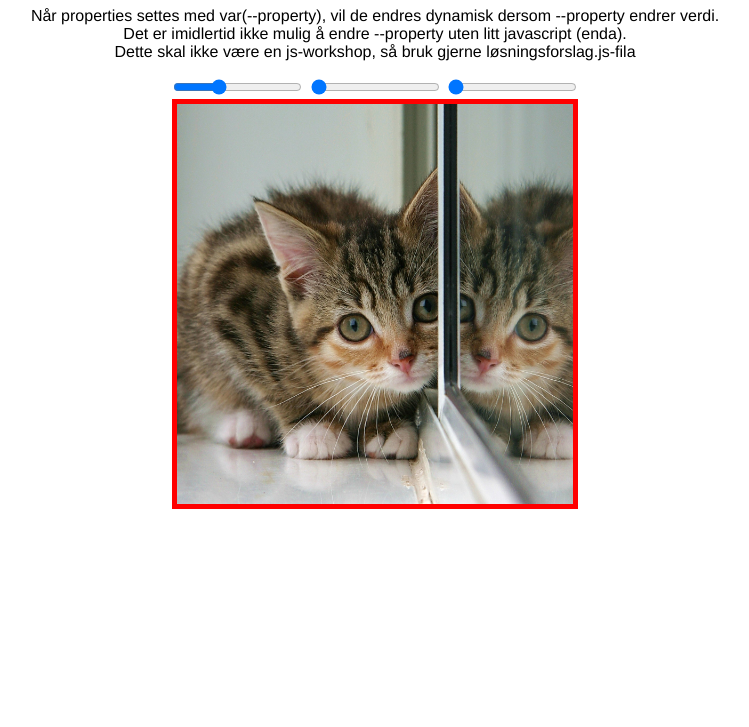
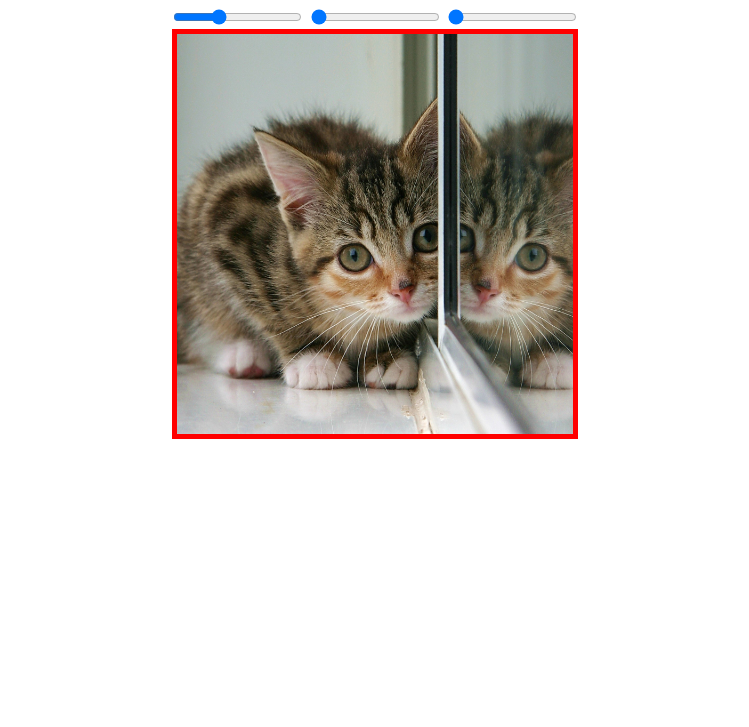
Before and after one commit to bekk/whats-upp-css, a website: page tasks/4-variables-and-calc/oppgave3/oppgave3.html in a window 1280 px wide. Shown: the part 73-800 px from the top of the page, without its empty margins (265-1014 px from the left). Drawn offline with Linux system fonts and the light colour scheme.

Commit message:
Endre oppgavetekst oppgave3

```diff
--- a/tasks/4-variables-and-calc/oppgave3/oppgave3.html
+++ b/tasks/4-variables-and-calc/oppgave3/oppgave3.html
@@ -8,9 +8,6 @@
   <body>
     <header>
       <h1>Oppgave 3</h1>
-      <p>Når properties settes med var(--property), vil de endres dynamisk dersom --property endrer verdi.</br>
-      Det er imidlertid ikke mulig å endre --property uten litt javascript (enda).</br>
-      Dette skal ikke være en js-workshop, så bruk gjerne løsningsforslag.js-fila
     </header>
     <main>
       <input type="range" id="property1" min="100" max="1000" value="400">
```
Also changed, not shown: tasks/4-variables-and-calc/oppgave3/oppgave3.css (+6 -2 lines).
